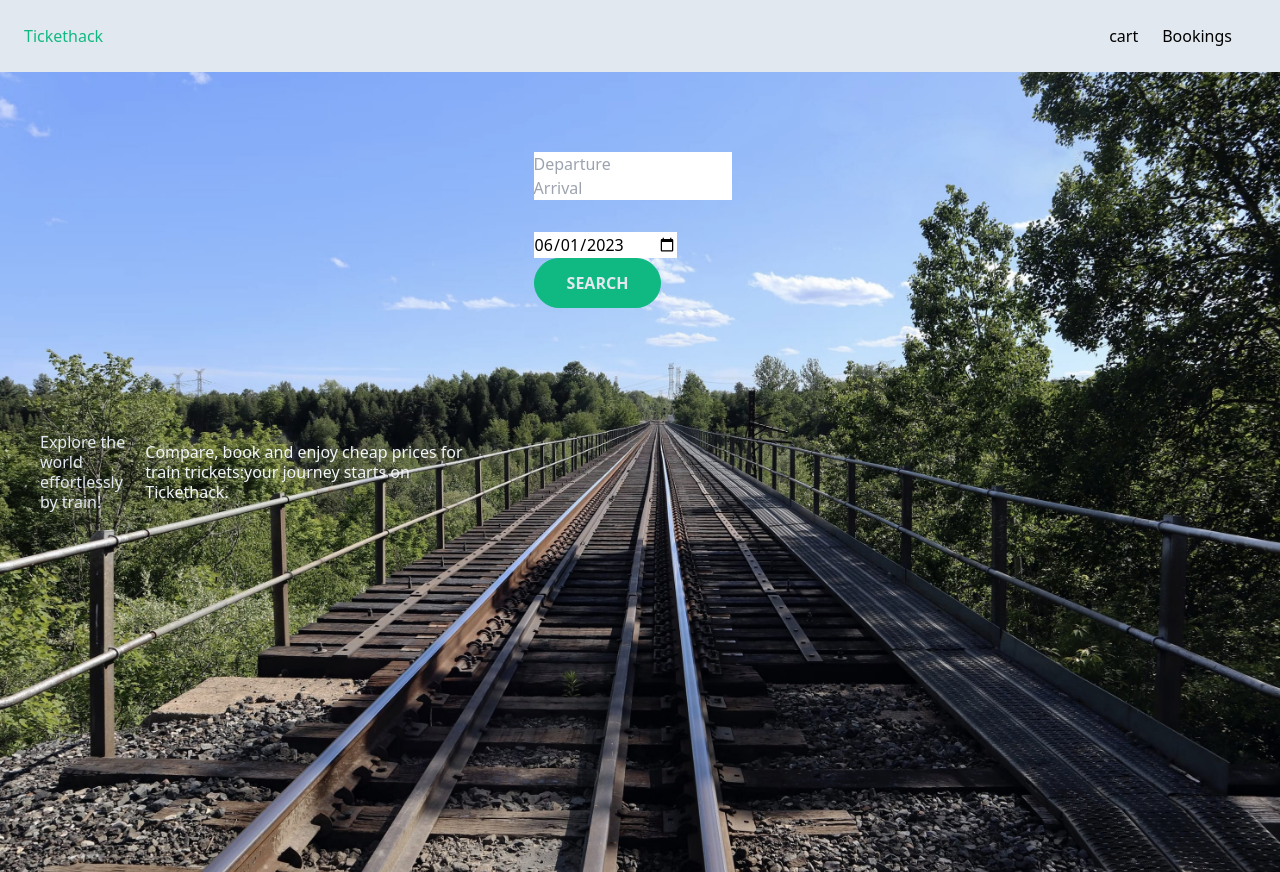
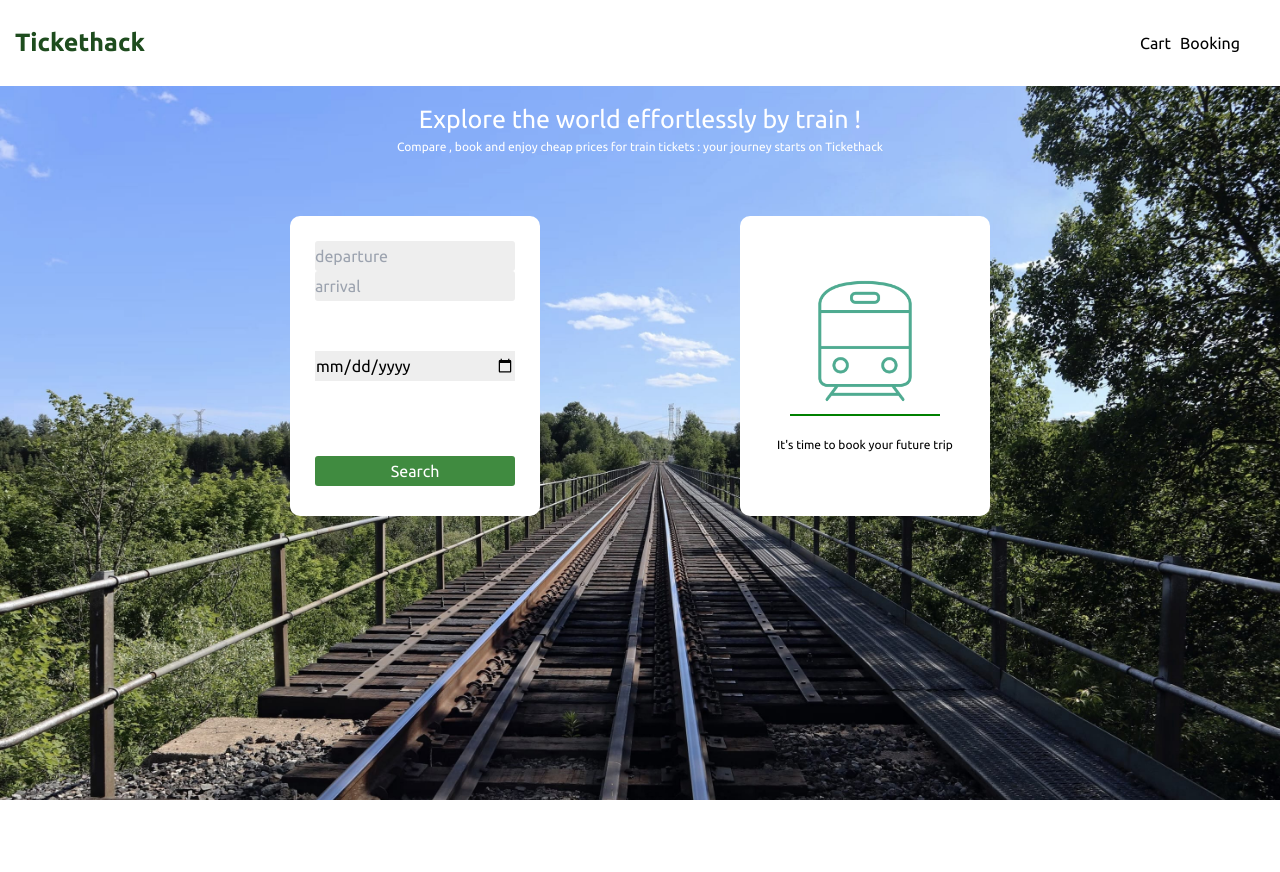
Before and after one commit to thombougithub/tickethack-frontend, a plain HTML site: page index.html in a window 1280 px wide. After the commit the page ends 800 px from the top, so only its background shows below. Drawn offline with nearby package versions, Linux system fonts and the light colour scheme.

Commit message:
version 2

```diff
--- a/index.html
+++ b/index.html
@@ -4,49 +4,38 @@
     <meta charset="UTF-8">
     <meta http-equiv="X-UA-Compatible" content="IE=edge">
     <meta name="viewport" content="width=device-width, initial-scale=1.0">
+    <link rel="preconnect" href="https://fonts.googleapis.com">
+    <link rel="preconnect" href="https://fonts.gstatic.com" crossorigin>
+    <link href="https://fonts.googleapis.com/css2?family=Ubuntu:ital,wght@0,300;0,400;0,500;0,700;1,300;1,400;1,500;1,700&display=swap" rel="stylesheet">
+    <link href="./style.css" rel="stylesheet">
     <script src="https://cdn.tailwindcss.com"></script>
     <title>Tickethack</title>
 </head>
 <body>
-    <div>
-        <div id="header">
-            <nav class="bg-slate-200 p-6">
-            <ul class="flex bg-color-dark">
-                <li class="mr-6 w-full block flex-grow lg:flex lg:items-center lg:w-auto ">
-                  <a href="#" class="text-emerald-500 hover:text-pink-500">Tickethack</a>
-                </li>
-                <li class="mr-6">
-                  <a class="text-black-500 hover:text-blue-800" href="#">cart</a>
-                </li>
-                <li class="mr-6">
-                  <a class="text-black-400 hover:text-blue-800" href="#">Bookings</a>
-                </li>
-              </ul>
-            </nav>
-        </div>
-        <div style="background-image:url(./images/background.jpg)"class="bg-cover bg-no-repeat bg-fixed bg-center p-6 flex h-screen">
-            <div id="textcenter" class="flex items-center justify-between leading-tight">
-                <h1 class="text-slate-200 my-1 px-1 md:w-1/2 lg:my-4 lg:px-4 lg:w-1/3">
-                    Explore the world effortlessly by train!
-                </h1>
-                <h3 class="text-slate-100 my-1 px-1 w-full">
-                    Compare, book and enjoy cheap prices for train trickets:your journey starts on Tickethack.
-                </h3>
-            </div>
-            <div class="p-10 grid grid-cols-1 sm:grid-cols-1 md:grid-cols-3 lg:grid-cols-3 xl:grid-cols-3 gap-5">
-                <div class="rounded overflow-hidden">
-                  <div class="px-6 py-4">
-                    <input type="text" placeholder="Departure">
-                    <input type="text" placeholder="Arrival">
-                  </div>
-                  <div class="px-6 pt-4 pb-3">
-                    <input type="date" value="2023-06-01">
-                    <button id="btnsearch" class="bg-emerald-500 text-slate-200 border border-emerald-500 hover:bg-emerald-500 hover:text-white active:bg-emerald-600 font-bold uppercase px-8 py-3 rounded-full outline-none focus:outline-none mr-1 mb-1 ease-linear transition-all duration-150" type="button"
-                    >Search</button>
-                  </div>
-                </div>
-            </div>
-        </div>
-    </div>
+<header id="header">
+  <h1 id="tickethack">Tickethack</h1>
+  <div id="cartBooking">
+    <a href='./cart.html'><h2>Cart </h2></a>
+    <a href='./bookings.html'><h2>Booking</h2></a>
+  </div>
+</header>
+
+<content id="content">
+   <h2>Explore the world effortlessly by train !</h2>
+   <h4>Compare , book and enjoy cheap prices for train tickets : your journey starts on Tickethack</h4>
+   <div id="containers_home">
+      <div class="container_home">
+       <input id='departure' class='input_boxes' type="text" id="name" name="name" placeholder="departure"/>
+       <input id='arrival' class='input_boxes' type="text" id="name" name="name" placeholder="arrival"/>
+       <input id='date' type="date" >
+       <button id="btn_search">Search</button>
+      </div>
+      <div id="right_container" class="container_home">
+        <div id="background_image"></div>
+        <h3>It's time to book your future trip</h3>
+      </div>
+   </div>
+</content>
+<script src="script.js"></script>
 </body>
 </html>
--- /dev/null
+++ b/script.js
@@ -0,0 +1,43 @@
+/* Date today Input date */
+
+function todayDate() {
+    const dateToday = new Date()
+    document.querySelector('#date').value = dateToday.toString()
+}
+
+todayDate()
+
+
+
+/* Display the search result */
+
+
+function displayResult(){
+    const departureValue = document.querySelector('#departure').value
+    const arrivalValue = document.querySelector('#arrival').value
+    const dateDay = document.querySelector('#date').value
+
+    fetch(`http://localhost:3000/trips/${departureValue}/${arrivalValue}/${dateDay}`).then(response => response.json())
+    .then(data => {
+        if(data.result){
+            document.querySelector('#background_image').display = 'none';
+            for(let i = 0; i < data.trips.length; i++){
+                document.querySelector('#right_container').innerHTML +=
+                `
+                <div class='container_result>
+                <p class='trip_result'>${data.trips[i].departure} > ${data.trips[i].arrival}</p>
+                <p class='hour_result'>${data.trips[i].date} </p>
+                <p class='price__result'> ${data.trips[i].price}</p>
+                <button class='btn_book'>Book</button>
+                </div>
+                `
+            }
+
+        } else {
+        document.querySelector('#background_image').src = 'url(./images/notfound.png)';
+        document.querySelector('#right_container > h3').textContent = 'No trip found'
+        }
+    })
+}
+
+document.querySelector('#btn_search').addEventListener('click', displayResult)
--- a/style.css
+++ b/style.css
@@ -1,60 +1,164 @@
-body{
-    background-image: url(./images/background.jpg);
-    background-size: cover;
-    margin: 0%
+
+
+body {
+  height: 100vh;
+  width: 100%;
+  display: flex;
+  flex-direction: column;
+  font-family: 'Ubuntu', sans-serif;
+
 }
 
-#container {
-    height: 100vh;
-    width: 100vw;
-    display: grid;
-    grid-template-rows: repeat(12, 1fr);
-    grid-template-columns: repeat(12, 1fr);
+/* Header */
+
+#header {
+    height: 12%;
+    width: 100%;
+    display: flex;
+    justify-content: space-between;
+    align-items: center;
+
 }
 
-#header {
-    position: fixed;
-    width: 100%;
-    top: 0;
-    left: 0;
-    background-color: beige;
-    padding: 1em;
+#cartBooking {
+    display: flex;
+    justify-content: space-between;
+    width : 100px;
+    margin-right: 40px
+
 }
 
-#content-left {
-    grid-row-start: 2;
-    grid-row-end: 12;
-    grid-column-start: 1;
-    grid-column-end: 5;
-    background-color: #F1F5F9;
-  }
-
-a {
-    text-decoration: none;
+#cartBooking > h2 {
+    font-size: 15px;
+    font-weight: 600;
 }
 
-#contentRight {
-    display: flex;
-    justify-content: space-around;
-    align-items: center right ;
-    height: 100%;
+
+#tickethack {
+    margin-left: 15px;
+    font-size: 25px;
+    color: rgb(30, 76, 30);
+    font-weight: 800;
 }
 
-.blanco{
-    color:white;
+/* content */
+#content {
+    background-image: url(./images/background.jpg);
+    height:100%;
+    background-size: cover;
+    display: flex;
+    flex-direction: column;
+    align-items: center;
 }
 
-#centermain{
+#content >h2,h4{
+    margin-top: 15px;
+    color: white
+}
+
+#content > h2 {
+    font-size: 25px;
+}
+
+#content > h4 {
+    font-size: 12px;
+}
+
+#containers_home {
+    display: flex;
+    justify-content: space-between;
+    width: 700px;
+    height: 350px;
+    margin-top: 60px;
+}
+
+.container_home{
+    width: 250px;
+    height: 300px;
+    background-color: white;
+    border-radius: 10px;
+    display: flex;
+    flex-direction: column;
+    align-items: center;
+    padding-top: 25px;
+}
+
+/* box left */
+
+.input_boxes {
+    background-color: rgb(238, 238, 238);
+    width: 200px;
+    height: 30px;
+    border-radius: 3px;
+    color: black
+    }
+
+.input_boxes:hover {
+    border: blue solid 2px;
+    cursor: pointer;
+}
+
+
+input::placeholder {
+    color: black
+}
+
+#date {
+    margin-top: 50px;
+    background-color: rgb(238, 238, 238);
+    width: 200px;
+    height: 30px;
+    cursor:pointer;
+}
+
+#btn_search {
+    margin-top: 75px;
+    width: 200px;
+    height: 30px;
+    background-color: rgb(64, 139, 64);
+    border-radius: 3px;
+    color: white
+}
+
+/* box right */
+
+#right_container {
+    display: flex;
+    flex-direction: column;
+    align-items: center;
+    overflow: auto;
+}
+
+#background_image  {
+    margin-top: 25px;
+    width: 150px;
+    height: 150px;
+    background-size:  cover;
+    background-image: url(./images/train.png);
+    border-bottom: 2px solid green;
+}
+
+#right_container >h3 {
+    margin-top: 20px;
+    font-size: 12px;
+}
+
+/* box result*/
+
+.container_result{
+    background-color: grey;
+    border-radius: 2px;
+    height: auto;
+    width: 220px;
     display: flex;
 }
-#btnsearch{
-    color: white;
-    background: rgb(90, 189, 113);
-    border: none;
+
+
+.container_result > p {
+     font-size: 5px;
 }
 
-#textcenter{
-    display: flex;
-    justify-content: center;
-    align-items: center;
+.btn_book {
+    width: 10px;
+    height: 20px;
 }
```
Also changed, not shown: cart.html (+0 -1 lines).
